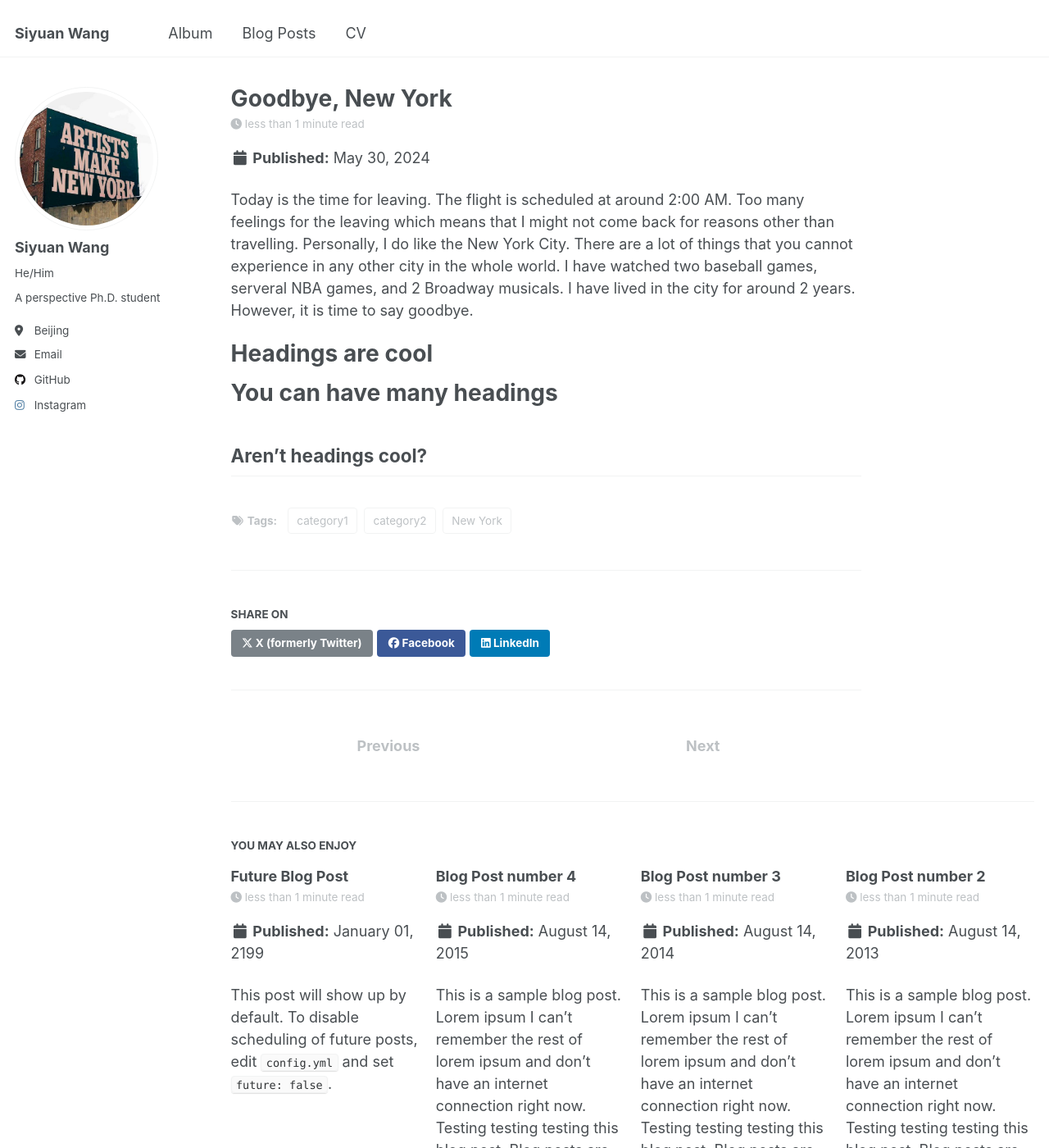
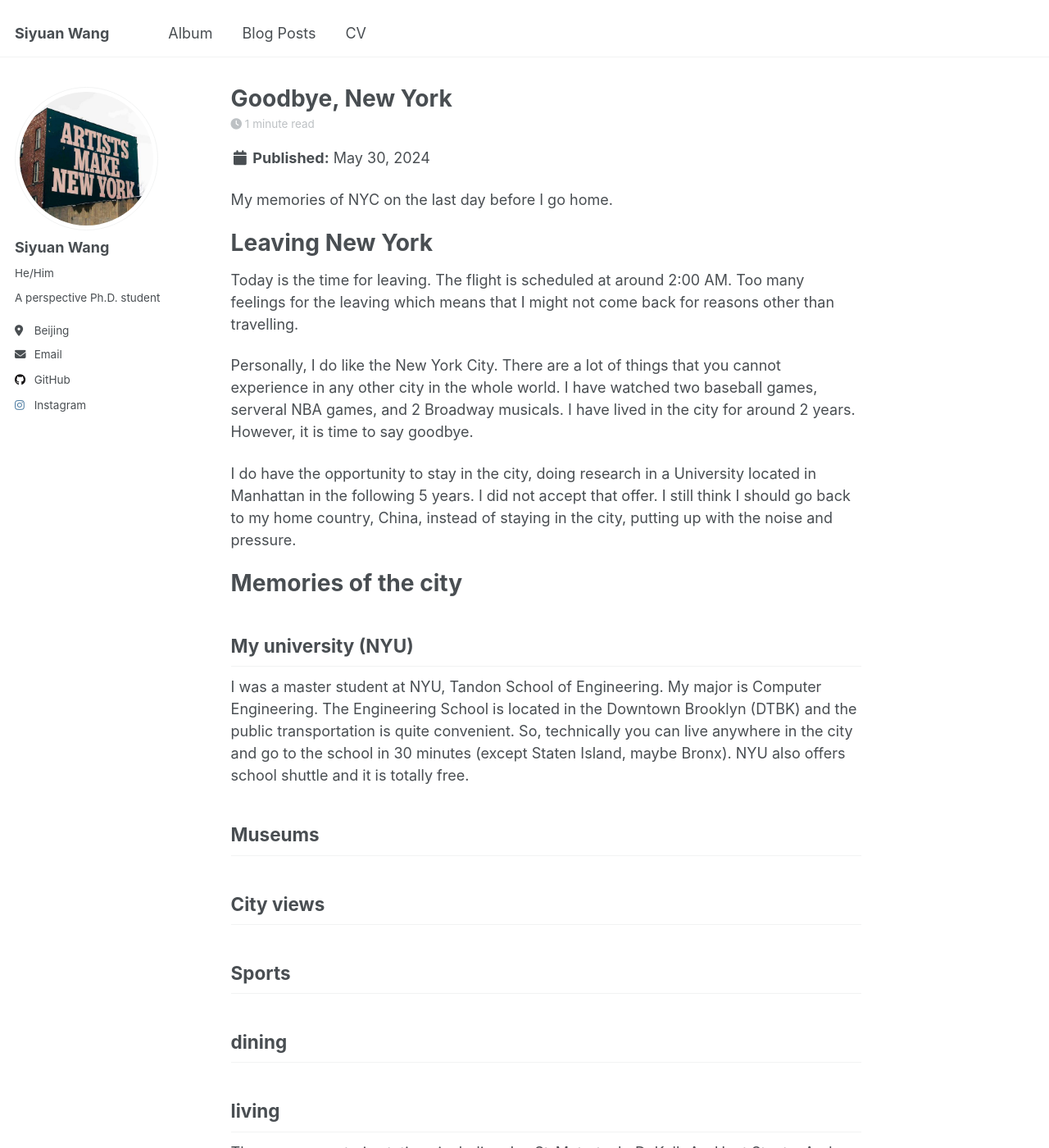
Before and after one commit to wangsy1999/wangsy1999.github.io, a Jekyll site: the page built from _posts/2012-08-14-blog-post-1.md, in a window 1280 px wide and 1400 px high. Shown: the whole window at 82% size. Built offline with Jekyll 4.4.1, drawn with Linux system fonts in a browser that asks for light colours; some of the changed text lies outside the part shown.

Commit message:
Update 2012-08-14-blog-post-1.md

```diff
--- a/_posts/2012-08-14-blog-post-1.md
+++ b/_posts/2012-08-14-blog-post-1.md
@@ -7,15 +7,38 @@ tags:
   - category1
   - category2
 ---
+My memories of NYC on the last day before I go home.
 
+Leaving New York
+======
 Today is the time for leaving. The flight is scheduled at around 2:00 AM. Too many feelings for the leaving which means that I might not come back for reasons other than travelling.
+
 Personally, I do like the New York City. There are a lot of things that you cannot experience in any other city in the whole world. I have watched two baseball games, serveral NBA games, and 2 Broadway musicals. I have lived in the city for around 2 years. However, it is time to say goodbye.
 
-Headings are cool
+I do have the opportunity to stay in the city, doing research in a University located in Manhattan in the following 5 years. I did not accept that offer. I still think I should go back to my home country, China, instead of staying in the city, putting up with the noise and pressure.
+
+Memories of the city
 ======
 
-You can have many headings
-======
+My university (NYU)
+------
+I was a master student at NYU, Tandon School of Engineering. My major is Computer Engineering. The Engineering School is located in the Downtown Brooklyn (DTBK) and the public transportation is quite convenient. So, technically you can live anywhere in the city and go to the school in 30 minutes (except Staten Island, maybe Bronx). NYU also offers school shuttle and it is totally free.
 
-Aren't headings cool?
+Museums
 ------
+
+City views
+------
+
+Sports
+------
+
+dining
+------
+
+living
+------
+There are many train stations including Jay St-Metrotech, DeKalb Av, Hoyt St, etc. And there are many trains, such as B, D, Q, R, A, C, F, 2, 3, 4, 5. So, you can go to everywhere tin the city.
+
+Transportation
+------
```
